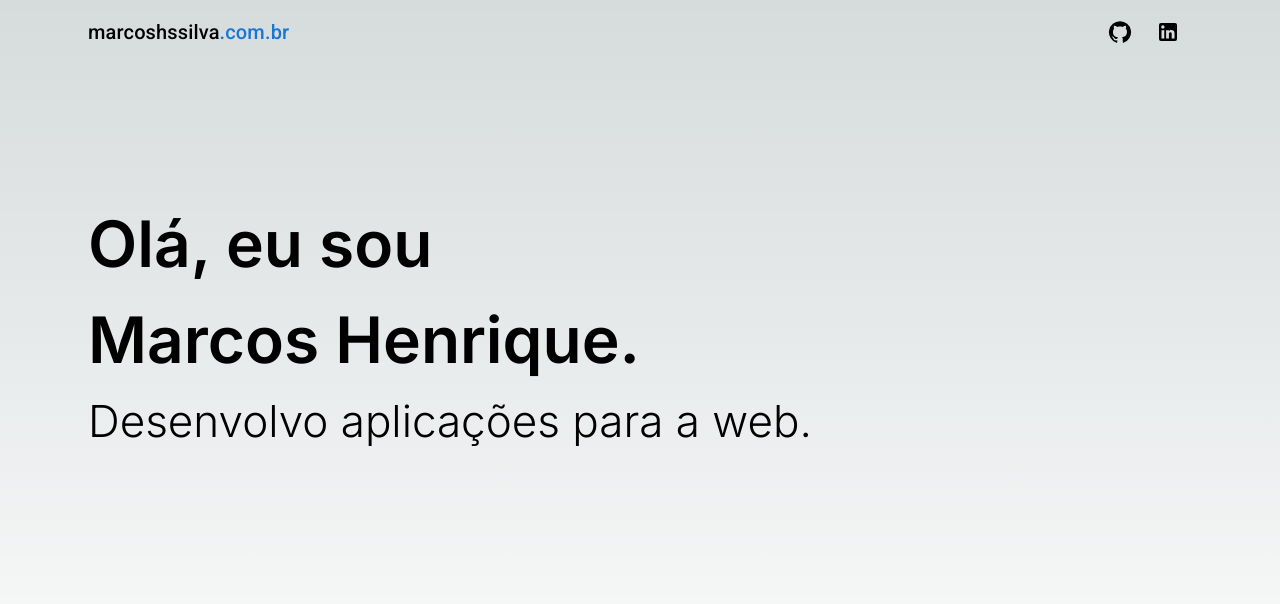
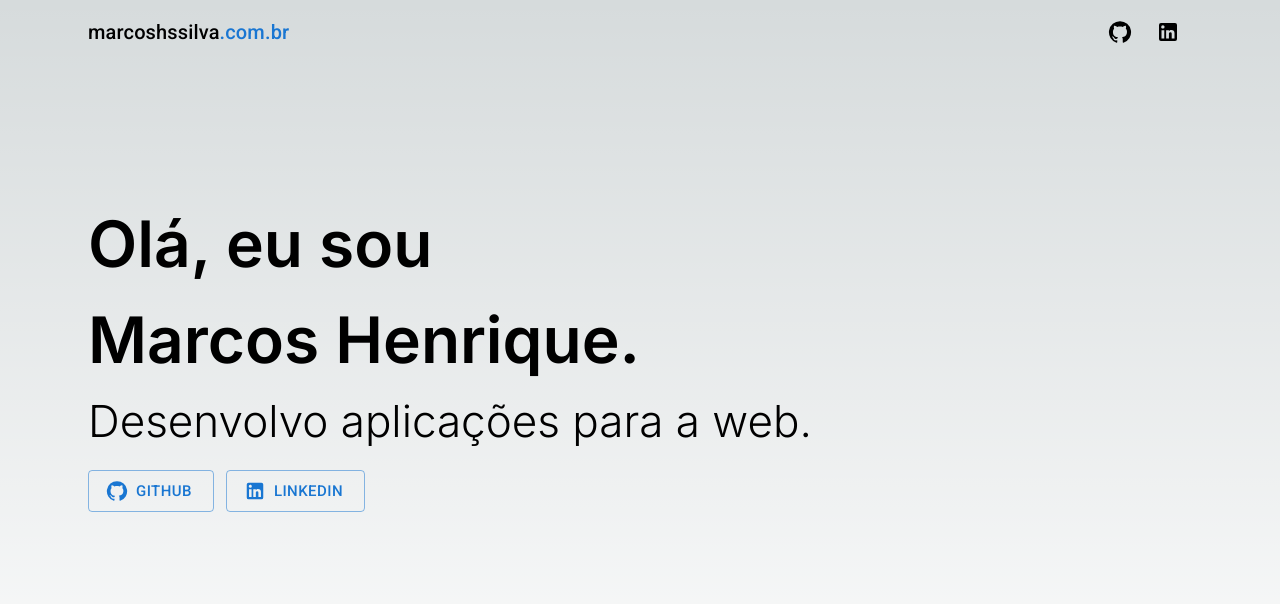
Before and after one commit to marcoshssilva/marcosilva.dev, a Next.js app: page / in a window 1280 px wide. Shown: the top 604 px of the page. Built offline with nearby package versions, Linux system fonts and the light colour scheme.

Commit message:
Add component header-group-buttons

```diff
--- /dev/null
+++ b/src/app/components/header-group-buttons/header-group-buttons.tsx
@@ -0,0 +1,22 @@
+import { Button } from "@mui/material";
+
+import GitHubIcon from "@mui/icons-material/GitHub";
+import LinkedInIcon from "@mui/icons-material/LinkedIn";
+
+export default function HeaderGroupButtonsComponent() {
+    return <div className={'flex gap-3'}>
+        <Button
+        variant="outlined"
+        startIcon={ <GitHubIcon /> }
+        href="https://github.com/marcoshssilva"
+        size="large"
+        target="_blank">GitHub</Button>
+
+        <Button
+        variant="outlined"
+        startIcon={ <LinkedInIcon /> }
+        href="https://www.linkedin.com/in/marcos-henrique-santana/"
+        size="large"
+        target="_blank">LinkedIn</Button>
+        </div>;
+}
--- a/src/app/page.tsx
+++ b/src/app/page.tsx
@@ -2,6 +2,7 @@ import { Box, Container } from "@mui/material";
 
 import MenuComponent from "./components/menu/menu";
 import HeaderHelloComponent from "./components/header-hello/header-hello";
+import HeaderGroupButtonsComponent from "./components/header-group-buttons/header-group-buttons";
 
 export default function Home() {
   return (
@@ -11,6 +12,9 @@ export default function Home() {
         <Box className={"grid pt-[17%] px-6"}>
           <HeaderHelloComponent />
         </Box>
+        <Box className={"px-6 pt-4"}>
+          <HeaderGroupButtonsComponent />
+        </Box>
       </Container>
 
     </>
```
